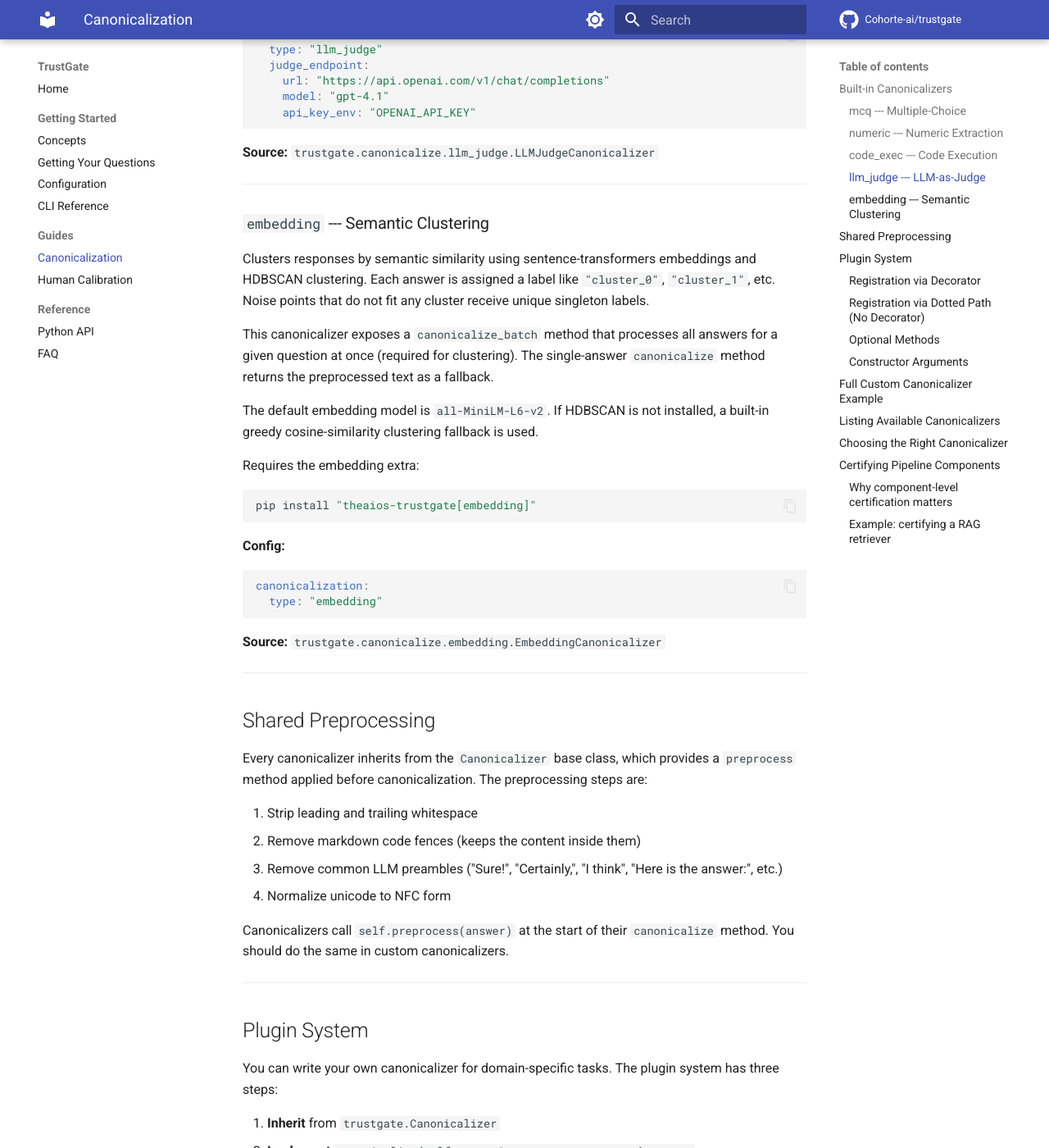
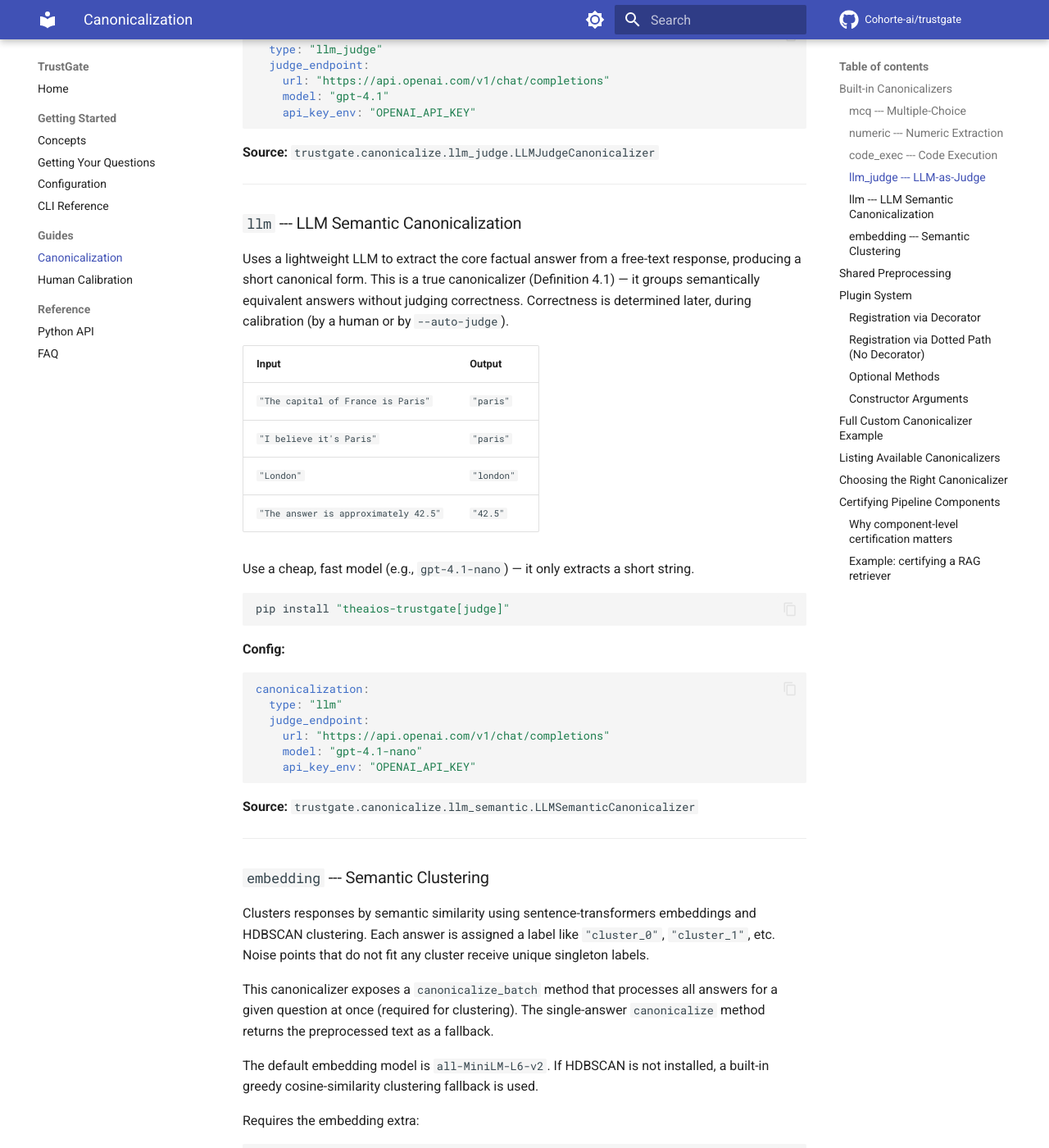
Before and after one commit to Cohorte-ai/trustgate, an MkDocs documentation site: the page built from docs/canonicalization.md, in a window 1280 px wide and 1400 px high, scrolled down 2628 px. Shown: the whole window at 82% size. Built offline with MkDocs 1.6.1 and Material for MkDocs 9.7.7, drawn with Linux system fonts in a browser that asks for light colours; comment, search, counter and statistics services are not loaded; some of the changed text lies outside the part shown.

Commit message:
Update all docs for new llm canonicalizer and auto-judge calibration
- canonicalization.md: add 'llm' section (semantic grouping via LLM),
  update tables, distinguish llm (semantic) from llm_judge (binary)
- cli.md: add 'llm' to task-type choices
- configuration.md: add 'llm' type, update validation rules
- api-reference.md: add 'llm' type, update judge_endpoint scope
- getting-questions.md: rewrite Option C to use --auto-judge (calibration)
  instead of conflating with canonicalization
- index.md: update install extra description
- README.md: update component table

Co-Authored-By: Claude Opus 4.6 (1M context) <noreply@anthropic.com>

````diff
--- a/docs/canonicalization.md
+++ b/docs/canonicalization.md
@@ -114,6 +114,43 @@ canonicalization:
 ```
 
 **Source:** `trustgate.canonicalize.llm_judge.LLMJudgeCanonicalizer`
+
+---
+
+### `llm` --- LLM Semantic Canonicalization
+
+Uses a lightweight LLM to extract the core factual answer from a free-text
+response, producing a short canonical form. This is a true canonicalizer
+(Definition 4.1) — it groups semantically equivalent answers without judging
+correctness. Correctness is determined later, during calibration (by a human
+or by `--auto-judge`).
+
+| Input | Output |
+|-------|--------|
+| `"The capital of France is Paris"` | `"paris"` |
+| `"I believe it's Paris"` | `"paris"` |
+| `"London"` | `"london"` |
+| `"The answer is approximately 42.5"` | `"42.5"` |
+
+Use a cheap, fast model (e.g., `gpt-4.1-nano`) — it only extracts a short
+string.
+
+```bash
+pip install "theaios-trustgate[judge]"
+```
+
+**Config:**
+
+```yaml
+canonicalization:
+  type: "llm"
+  judge_endpoint:
+    url: "https://api.openai.com/v1/chat/completions"
+    model: "gpt-4.1-nano"
+    api_key_env: "OPENAI_API_KEY"
+```
+
+**Source:** `trustgate.canonicalize.llm_semantic.LLMSemanticCanonicalizer`
 
 ---
 
@@ -329,7 +366,7 @@ To see all registered canonicalizers (built-in and custom):
 from theaios.trustgate.canonicalize import list_canonicalizers
 
 print(list_canonicalizers())
-# ['code_exec', 'embedding', 'llm_judge', 'mcq', 'numeric']
+# ['code_exec', 'embedding', 'llm', 'llm_judge', 'mcq', 'numeric']
 ```
 
 ---
@@ -341,7 +378,8 @@ print(list_canonicalizers())
 | Multiple-choice exams           | `mcq`                     | Works out of the box for A/B/C/D/E questions    |
 | Math / quantitative             | `numeric`                 | Handles currency, fractions, LaTeX              |
 | Code generation                 | `code_exec`               | Tests if generated code runs without errors     |
-| Open-ended / subjective         | `llm_judge`               | Needs a judge endpoint; adds API cost           |
+| Open-ended / free-text          | `llm`                     | Semantic grouping via LLM; lightweight           |
+| Binary correct/incorrect        | `llm_judge`               | Paper Section 4.3 regime (3); coarse but fast   |
 | Free-text with semantic overlap | `embedding`               | Groups similar answers; no ground truth needed   |
 | Domain-specific                 | Custom plugin             | Write your own for maximum control              |
 
@@ -370,7 +408,7 @@ canonicalization.
 | SQL agent | SQL query | Normalized SQL (custom) |
 | Classification step | Category label | `mcq` |
 | Entity extraction | Entity list | Sorted list (custom) |
-| Reasoning / chain-of-thought | Intermediate conclusion | `llm_judge` |
+| Reasoning / chain-of-thought | Intermediate conclusion | `llm` or custom |
 | Final short answer | Structured value | `numeric` or `mcq` |
 
 ### Why component-level certification matters
````
Also changed, not shown: README.md (+1 -1 lines), docs/api-reference.md (+2 -2 lines), docs/cli.md (+2 -2 lines), docs/configuration.md (+3 -3 lines), docs/getting-questions.md (+16 -5 lines), docs/index.md (+1 -1 lines).
